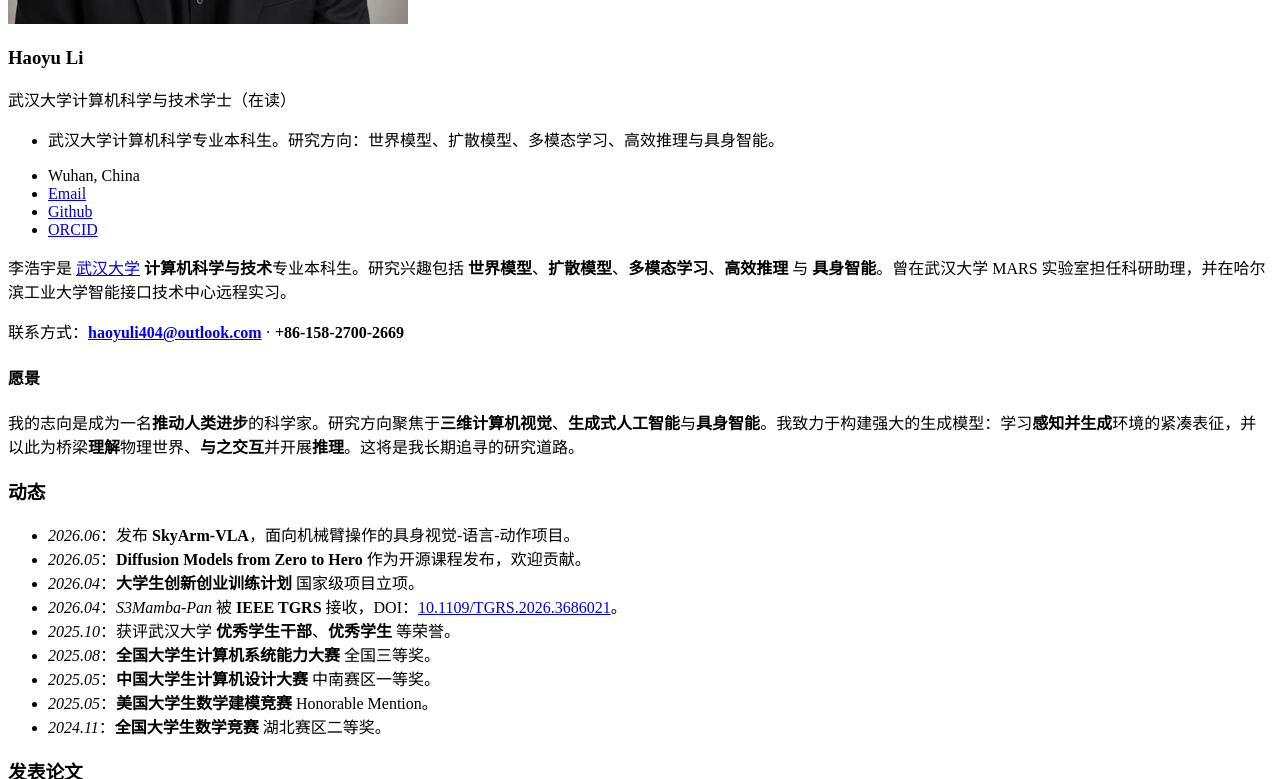
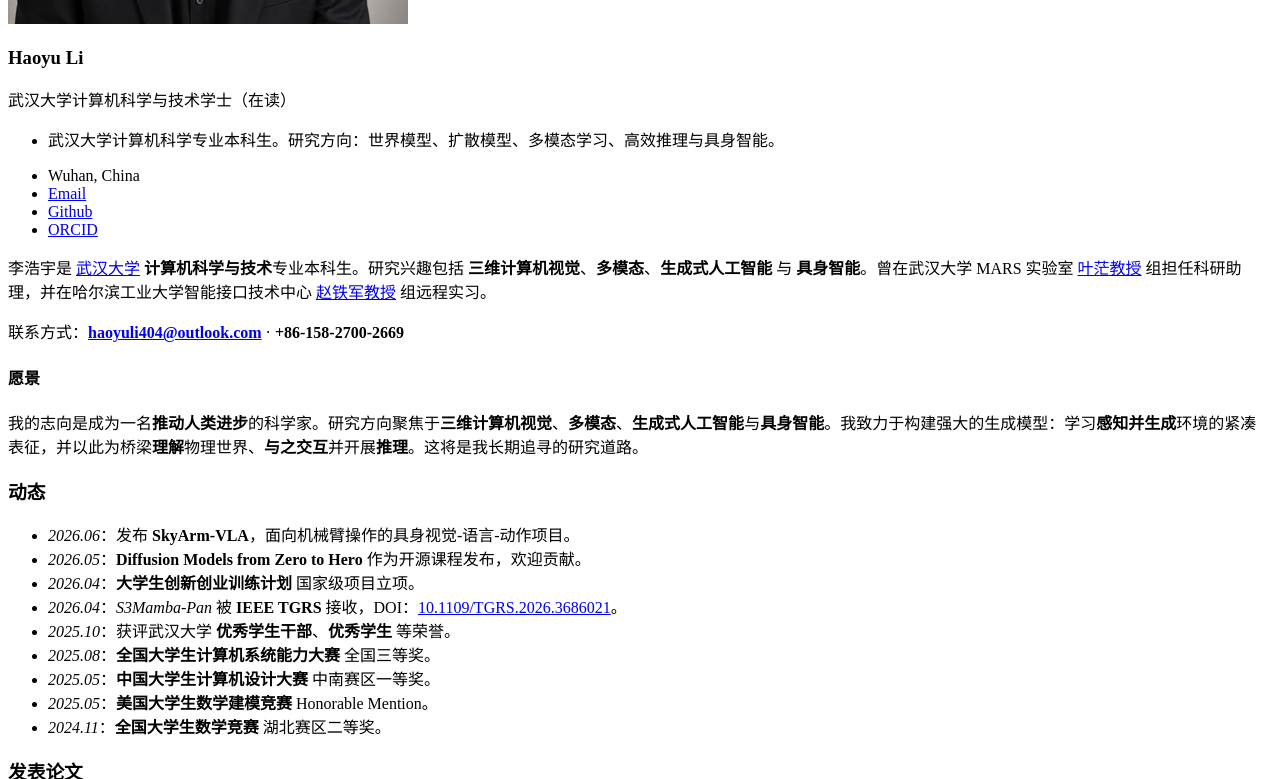
Before and after one commit to HaoyuLi-Nova/HaoyuLi-Nova.github.io, a Jekyll site: the page built from _pages/zh.md, in a window 1280 px wide and 900 px high, scrolled down 708 px, cut to the strip 0-779 px from the top of the window. Built offline with Jekyll 4.4.1, drawn with Linux system fonts in a browser that asks for light colours.

Commit message:
Update research interests and affiliations in English and Chinese homepages
- Revised research interests to include **3D computer vision**, **multimodal learning**, and **generative AI**.
- Added specific faculty affiliations for research assistant and intern positions to enhance credibility and context.

```diff
--- a/_includes/i18n/home-zh.md
+++ b/_includes/i18n/home-zh.md
@@ -1,6 +1,6 @@
 <div id="about-me"></div>
 
-李浩宇是 [武汉大学](https://www.whu.edu.cn/) **计算机科学与技术**专业本科生。研究兴趣包括 **世界模型**、**扩散模型**、**多模态学习**、**高效推理** 与 **具身智能**。曾在武汉大学 MARS 实验室担任科研助理，并在哈尔滨工业大学智能接口技术中心远程实习。
+李浩宇是 [武汉大学](https://www.whu.edu.cn/) **计算机科学与技术**专业本科生。研究兴趣包括 **三维计算机视觉**、**多模态**、**生成式人工智能** 与 **具身智能**。曾在武汉大学 MARS 实验室 [叶茫教授](https://marswhu.github.io/bio/bio.html) 组担任科研助理，并在哈尔滨工业大学智能接口技术中心 [赵铁军教授](https://homepage.hit.edu.cn/zhaotiejun) 组远程实习。
 
 联系方式：**[haoyuli404@outlook.com](mailto:haoyuli404@outlook.com)** · **+86-158-2700-2669**
 
@@ -8,7 +8,7 @@
 
 #### 愿景
 
-我的志向是成为一名**推动人类进步**的科学家。研究方向聚焦于**三维计算机视觉**、**生成式人工智能**与**具身智能**。我致力于构建强大的生成模型：学习**感知并生成**环境的紧凑表征，并以此为桥梁**理解**物理世界、**与之交互**并开展**推理**。这将是我长期追寻的研究道路。
+我的志向是成为一名**推动人类进步**的科学家。研究方向聚焦于**三维计算机视觉**、**多模态**、**生成式人工智能**与**具身智能**。我致力于构建强大的生成模型：学习**感知并生成**环境的紧凑表征，并以此为桥梁**理解**物理世界、**与之交互**并开展**推理**。这将是我长期追寻的研究道路。
 
 </div>
 
```
Also changed, not shown: _includes/i18n/home-en.md (+2 -2 lines).
